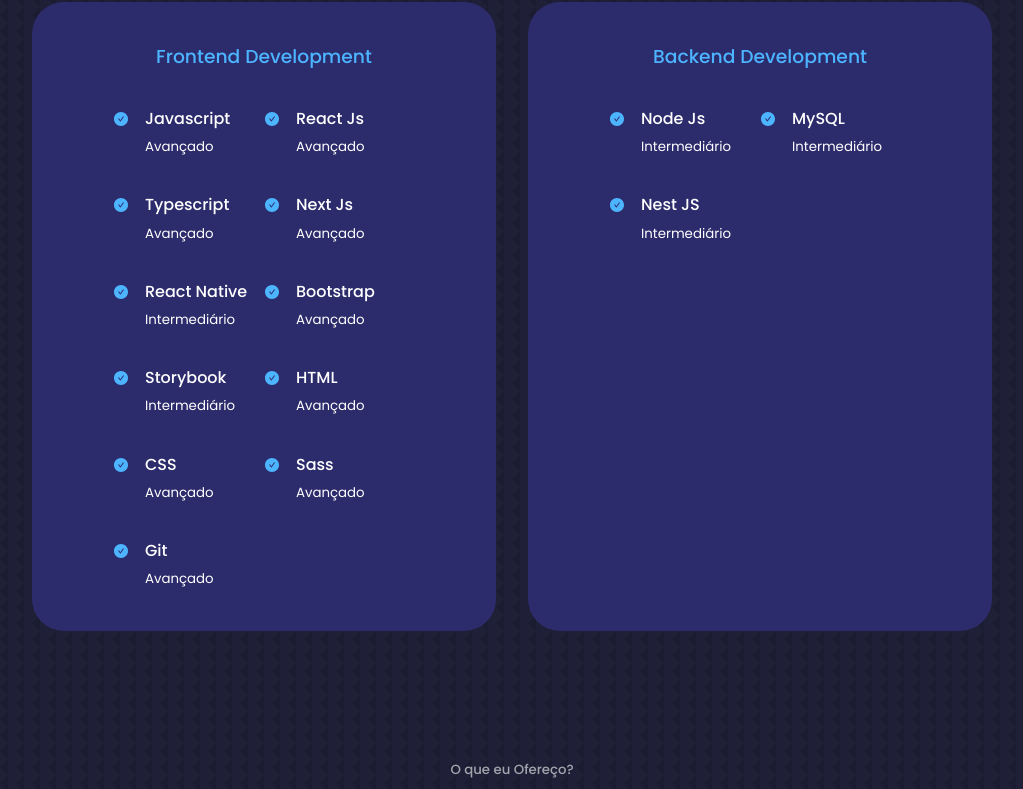
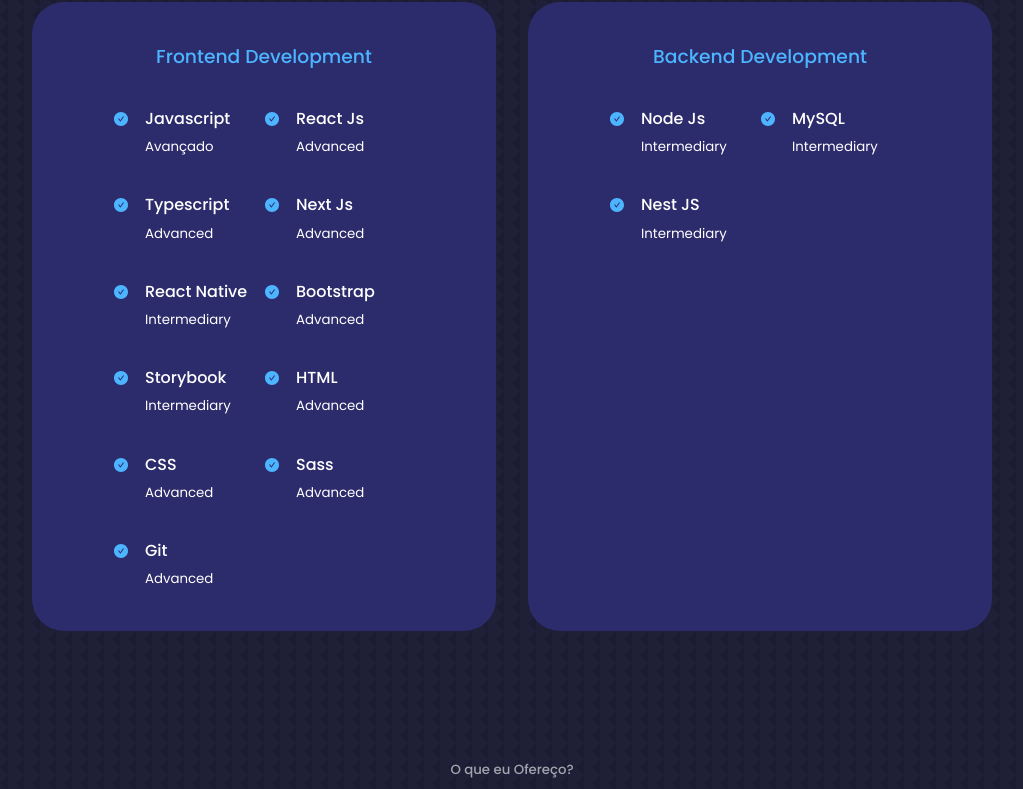
Before and after one commit to danrleyney2210/protfolio-myself, a React (Vite) app: page / in a window 1280 px wide. Shown: the part 2057-2846 px from the top of the page, without its empty margins (128-1151 px from the left). Built offline with nearby package versions, Linux system fonts and the light colour scheme.

Commit message:
fix: ajustes

```diff
--- a/src/components/Organism/Expirence/index.tsx
+++ b/src/components/Organism/Expirence/index.tsx
@@ -35,7 +35,7 @@
               <AiFillCheckCircle className="experience_details_icon" />
               <div>
                 <h4>React Js</h4>
-                <small className="text-light">Avançado</small>
+                <small className="text-light">{t('Advanced')}</small>
               </div>
             </article>
 
@@ -43,7 +43,7 @@
               <AiFillCheckCircle className="experience_details_icon" />
               <div>
                 <h4>Typescript</h4>
-                <small className="text-light">Avançado</small>
+                <small className="text-light">{t('Advanced')}</small>
               </div>
             </article>
 
@@ -51,7 +51,7 @@
               <AiFillCheckCircle className="experience_details_icon" />
               <div>
                 <h4>Next Js</h4>
-                <small className="text-light">Avançado</small>
+                <small className="text-light">{t('Advanced')}</small>
               </div>
             </article>
 
@@ -59,7 +59,7 @@
               <AiFillCheckCircle className="experience_details_icon" />
               <div>
                 <h4>React Native</h4>
-                <small className="text-light">Intermediário</small>
+                <small className="text-light">{t('Intermediary')}</small>
               </div>
             </article>
 
@@ -67,7 +67,7 @@
               <AiFillCheckCircle className="experience_details_icon" />
               <div>
                 <h4>Bootstrap</h4>
-                <small className="text-light">Avançado</small>
+                <small className="text-light">{t('Advanced')}</small>
               </div>
             </article>
 
@@ -75,7 +75,7 @@
               <AiFillCheckCircle className="experience_details_icon" />
               <div>
                 <h4>Storybook</h4>
-                <small className="text-light">Intermediário</small>
+                <small className="text-light">{t('Intermediary')}</small>
               </div>
             </article>
 
@@ -83,7 +83,7 @@
               <AiFillCheckCircle className="experience_details_icon" />
               <div>
                 <h4>HTML</h4>
-                <small className="text-light">Avançado</small>
+                <small className="text-light">{t('Advanced')}</small>
               </div>
             </article>
 
@@ -91,7 +91,7 @@
               <AiFillCheckCircle className="experience_details_icon" />
               <div>
                 <h4>CSS</h4>
-                <small className="text-light">Avançado</small>
+                <small className="text-light">{t('Advanced')}</small>
               </div>
             </article>
 
@@ -99,14 +99,14 @@
               <AiFillCheckCircle className="experience_details_icon" />
               <div>
                 <h4>Sass</h4>
-                <small className="text-light">Avançado</small>
+                <small className="text-light">{t('Advanced')}</small>
               </div>
             </article>
             <article className="experience_details">
               <AiFillCheckCircle className="experience_details_icon" />
               <div>
                 <h4>Git</h4>
-                <small className="text-light">Avançado</small>
+                <small className="text-light">{t('Advanced')}</small>
               </div>
             </article>
           </div>
@@ -118,7 +118,7 @@
               <AiFillCheckCircle className="experience_details_icon" />
               <div>
                 <h4>Node Js</h4>
-                <small className="text-light">Intermediário</small>
+                <small className="text-light">{t('Intermediary')}</small>
               </div>
             </article>
 
@@ -126,7 +126,7 @@
               <AiFillCheckCircle className="experience_details_icon" />
               <div>
                 <h4>MySQL</h4>
-                <small className="text-light">Intermediário</small>
+                <small className="text-light">{t('Intermediary')}</small>
               </div>
             </article>
 
@@ -134,7 +134,7 @@
               <AiFillCheckCircle className="experience_details_icon" />
               <div>
                 <h4>Nest JS</h4>
-                <small className="text-light">Intermediário</small>
+                <small className="text-light">{t('Intermediary')}</small>
               </div>
             </article>
           </div>
--- a/src/components/Organism/Services/index.tsx
+++ b/src/components/Organism/Services/index.tsx
@@ -63,7 +63,7 @@
             </li>
             <li>
               <BiCheck className='service_list_icon' />
-              <p>Atuar na estruturação e desenvolvimento de aplicações web/mobile e desktop.</p>
+              <p>Atuar na arquitetura e consultoria de aplicações web/mobile e desktop.</p>
             </li>
 
           </ul>
--- a/src/translate/json/en.json
+++ b/src/translate/json/en.json
@@ -14,11 +14,13 @@
   "Projects" : "Projects",
   "Completed" : "Completed",
   "My name is": "My name is Danrley Alves dos Santos, I'm from Teresina-PI and I have extensive experience as a programmer through several companies such as: Maida Health, Max.ia, Healtyou, among others.",
-  "I am a graduate":  "I am a graduate in Computer Science, logo after Mestrado in Computer Engineering and System by the State University do Maranhão - UEMA. I was a computer science professor at the Instituto Federal do Maranhão - IFMA. Larguei or Doutorado e to the classroom to dedicate myself and Focus 100% on Software Engineering.",
+  "I am a graduate":  "I am a graduate in Computer Science, right after I got a Master in Computer Engineering and System by the State University do Maranhão - UEMA. I was a computer science professor at the Instituto Federal do Maranhão - IFMA. Larguei or Doutorado e to the classroom to dedicate myself and Focus 100% on Software Engineering.",
   "I love working" : "I love working with communicative people who teach me to be a better human being. I find it surprising what technology causes in people's lives and directly impacts society.",
   "Get in touch" : "Get in touch with",
   "My technologies": "My technologies",
-  "Skill": "Skill"
+  "Skill": "Skill",
+  "Advanced": "Advanced",
+  "Intermediary": "Intermediary"
 
 
 
--- a/src/translate/json/es.json
+++ b/src/translate/json/es.json
@@ -17,7 +17,11 @@
   "I am a graduate":  "Me encanta trabajar con personas comunicativas que me enseñen a ser un mejor ser humano. Me sorprende lo que la tecnología provoca en la vida de las personas e impacta directamente en la sociedad.",
   "Get in touch" : "Entrar en contacto",
   "My technologies": "Mis tecnologías",
-  "Skill": "Habilidad"
+  "Skill": "Habilidad",
+  "Advanced": "Avanzado",
+  "Intermediary": "Intermediario"
+
+
 
 
 
--- a/src/translate/json/pt.json
+++ b/src/translate/json/pt.json
@@ -18,7 +18,11 @@
   "I love working" : "Eu amo trabalhar com pessoas comunicativas e que me ensinam ser um ser humano melhor. Acho surpreendente o que a tecnologia provoca na vida das pessoas e impactam diretamente na sociedade.",
   "Get in touch" : "Entre em Contato",
   "My technologies": "Minhas Tecnologias",
-  "Skill": "Habilidade"
+  "Skill": "Habilidade",
+  "Advanced": "Avançado",
+  "Intermediary": "Intermediário"
+
+
 
 
 
```
